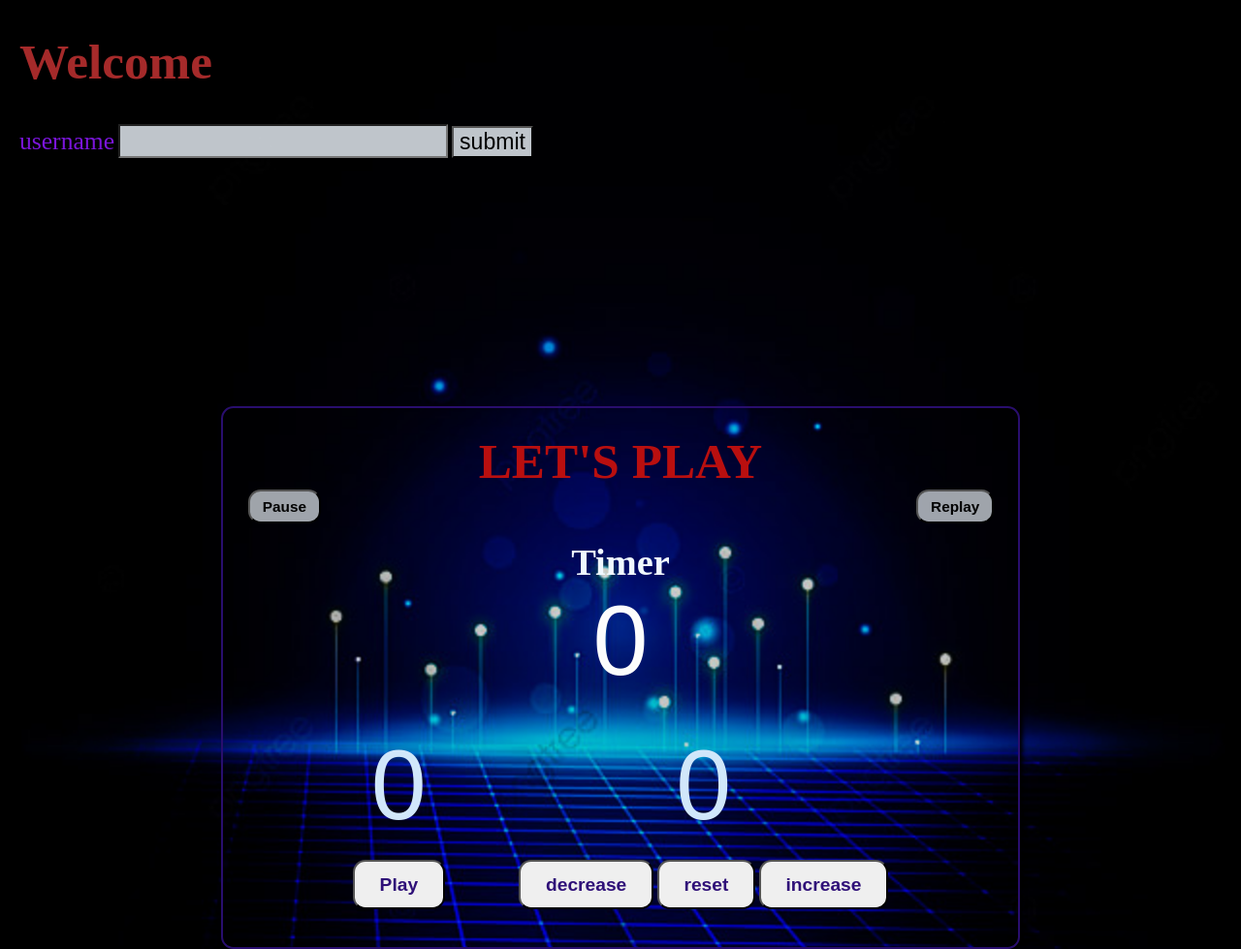
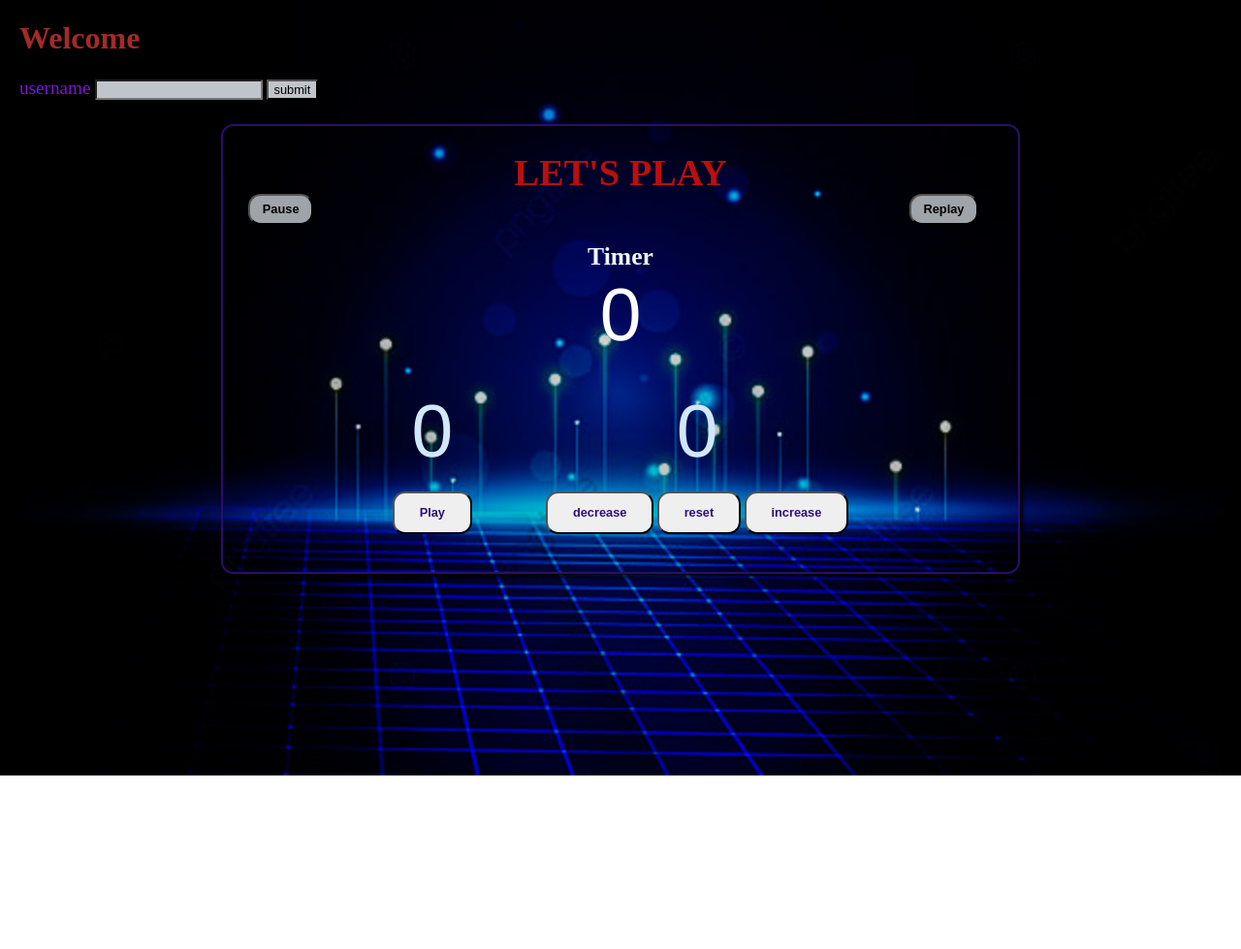
Before and after one commit to djeghlaflydia/game, a plain HTML site: page index.html in a window 1280 px wide. Shown: the top 979 px of the page at 97% size. After the commit the page ends 800 px from the top, so only its background shows below. Drawn offline with Linux system fonts and the light colour scheme.

Commit message:
style.css

```diff
--- a/style.css
+++ b/style.css
@@ -125,3 +125,84 @@ h3{
     background-color: rgba(240, 248, 255, 0.795);
     font-size: 1.8vw;
 }
+
+
+
+
+/*grand ecrans*/
+@media (min-width: 768px) {
+    .tout {
+        margin: auto;
+        margin-top: 2vw;
+        text-align: center;
+        border: 2px solid rgb(41, 14, 110);
+        box-shadow: 3px 3px 4px;
+        border-radius: 1vw;
+        padding: 2vw;
+        max-width: 80vw;
+        width: 60vw;
+    }
+
+    #h11{
+        font-size: 2.5vw;
+        color: brown;
+    }
+    #usernom{
+        color: rgb(123, 21, 219);
+        font-size: 1.5vw;
+    }
+    #I1{
+        font-size: 1vw;
+        background-color: rgba(240, 248, 255, 0.795);
+    }
+    #B1{
+        background-color: rgba(240, 248, 255, 0.795);
+        font-size: 1vw;
+    }
+    .OptionButton{
+        /*margin-left: -53vw;*/
+        padding: 0.5vw 1vw;
+        font-size: 1vw;
+        border-radius: 1vw;
+        background-color: rgba(240, 248, 255, 0.664);
+        font-weight: 600;
+    }
+
+    #ReplayBtn{
+        margin-left: 48vw;
+    }
+
+    #time{
+        display: block;
+        text-align: center;
+        font-size: 6vw;
+        font-family: Helvetica;
+        color: rgb(252, 252, 252);
+    }
+    h2{
+        color: rgb(185, 15, 15);
+        margin: auto ;
+        font-size: 3vw;
+    }
+    h3{
+        color: aliceblue;
+        margin: auto ;
+        font-size: 2vw;
+    }
+    .Label{
+        display: block;
+        text-align: center;
+        font-size: 6vw;
+        font-family: Helvetica;
+        color: rgb(209, 231, 250);
+    }
+    .button {
+        padding: 1vw 2vw;
+        font-size: 1vw;
+        color: rgb(47, 16, 120);
+        border-radius: 1vw;
+        cursor: pointer;
+        transition: background-color 0.25s;
+        font-weight: 600;
+    }
+}
```
